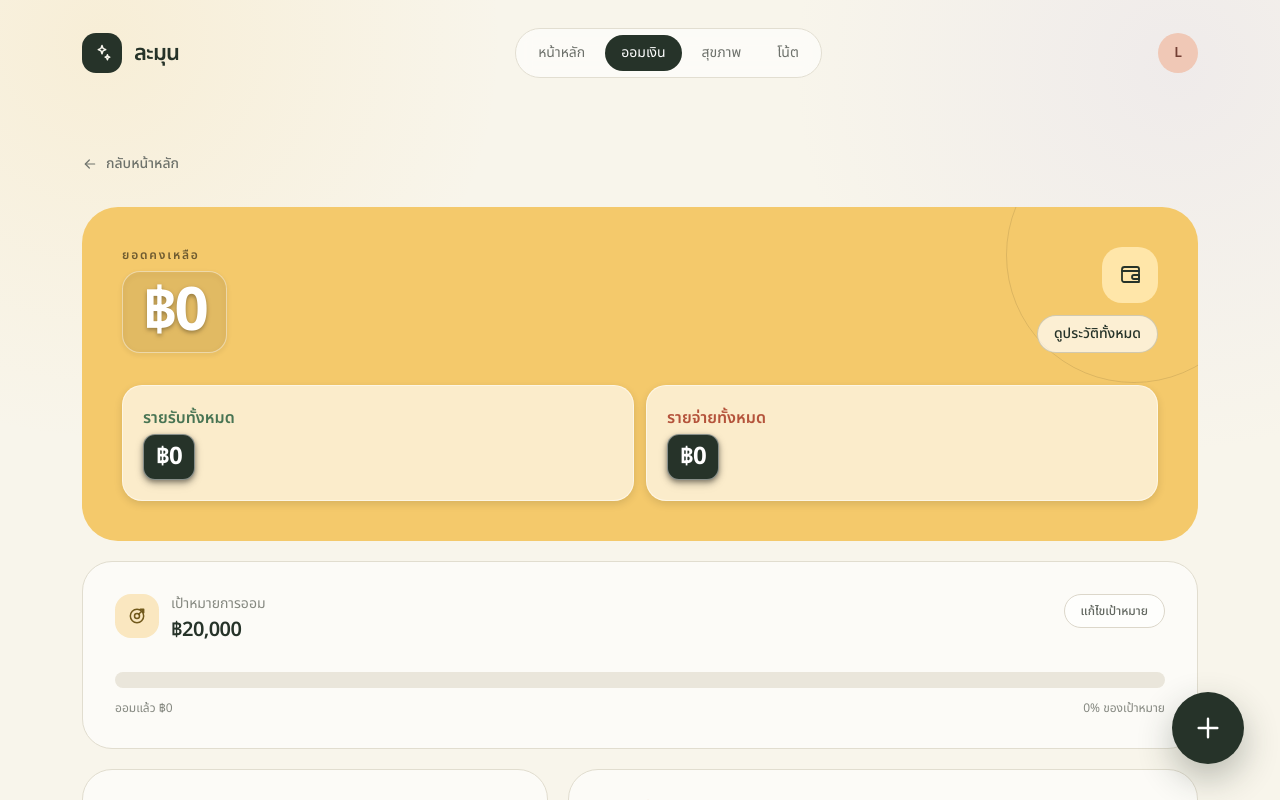
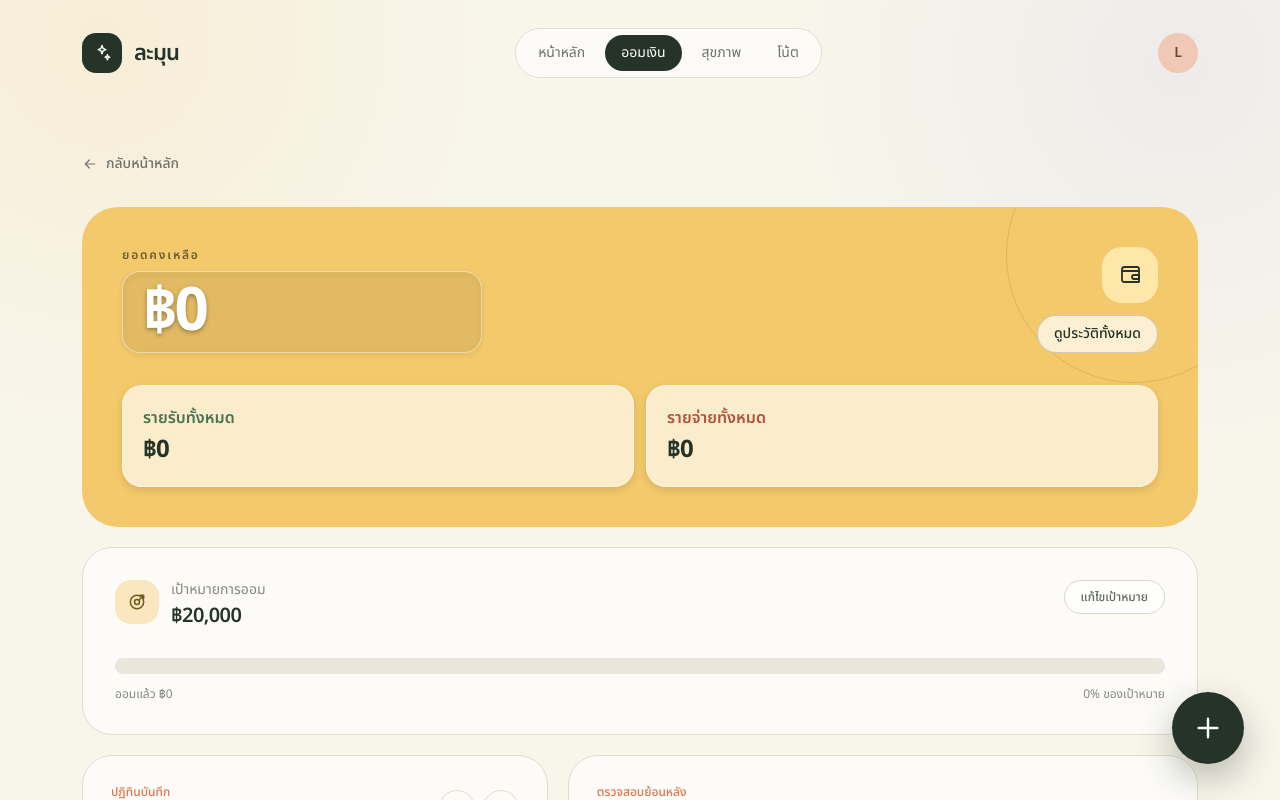
Before and after one commit to smmm1/money102, a React (Vite) app: page / in a window 1280 px wide. Both pictures are taken after a click on the button "ออมเงิน". Shown: the top 800 px of the page. Built offline with nearby package versions, Linux system fonts and the light colour scheme.

Commit message:
Restore income and expense styles and widen balance frame

```diff
--- a/src/SavingsPage.tsx
+++ b/src/SavingsPage.tsx
@@ -362,7 +362,7 @@ export default function SavingsPage({ onBack }: { onBack: () => void }) {
             <p className="mb-2 text-xs font-semibold uppercase tracking-[0.15em] text-black/55">
               ยอดคงเหลือ
             </p>
-            <h1 className="inline-block rounded-[18px] border border-white/45 bg-black/[0.06] px-4 py-2 text-4xl font-extrabold tracking-[-0.055em] text-white drop-shadow-[0_2px_2px_rgba(0,0,0,0.35)] md:px-5 md:py-2.5 md:text-6xl">
+            <h1 className="inline-block min-w-[260px] rounded-[18px] border border-white/45 bg-black/[0.06] px-4 py-2 text-4xl font-extrabold tracking-[-0.055em] text-white drop-shadow-[0_2px_2px_rgba(0,0,0,0.35)] md:min-w-[360px] md:px-5 md:py-2.5 md:text-6xl">
               {formatMoney.format(balance)}
             </h1>
           </div>
@@ -378,11 +378,11 @@ export default function SavingsPage({ onBack }: { onBack: () => void }) {
         <div className="relative grid gap-3 sm:grid-cols-2">
           <div className="rounded-[20px] border border-white/50 bg-white/65 p-4 shadow-[0_3px_8px_rgba(0,0,0,0.12)] md:p-5">
             <p className="text-sm font-semibold text-[#487453] md:text-base">รายรับทั้งหมด</p>
-            <p className="mt-1 inline-block rounded-[12px] border border-white/45 bg-[#263329] px-3 py-1.5 text-xl font-bold tracking-[-0.035em] text-white shadow-[0_3px_8px_rgba(0,0,0,0.22)] drop-shadow-[0_2px_2px_rgba(0,0,0,0.35)] md:text-2xl">{formatMoney.format(income)}</p>
+            <p className="mt-1 text-xl font-bold tracking-[-0.035em] text-[#263329] md:text-2xl">{formatMoney.format(income)}</p>
           </div>
           <div className="rounded-[20px] border border-white/50 bg-white/65 p-4 shadow-[0_3px_8px_rgba(0,0,0,0.12)] md:p-5">
             <p className="text-sm font-semibold text-[#B4533B] md:text-base">รายจ่ายทั้งหมด</p>
-            <p className="mt-1 inline-block rounded-[12px] border border-white/45 bg-[#263329] px-3 py-1.5 text-xl font-bold tracking-[-0.035em] text-white shadow-[0_3px_8px_rgba(0,0,0,0.22)] drop-shadow-[0_2px_2px_rgba(0,0,0,0.35)] md:text-2xl">{formatMoney.format(expense)}</p>
+            <p className="mt-1 text-xl font-bold tracking-[-0.035em] text-[#263329] md:text-2xl">{formatMoney.format(expense)}</p>
           </div>
         </div>
       </section>
```
